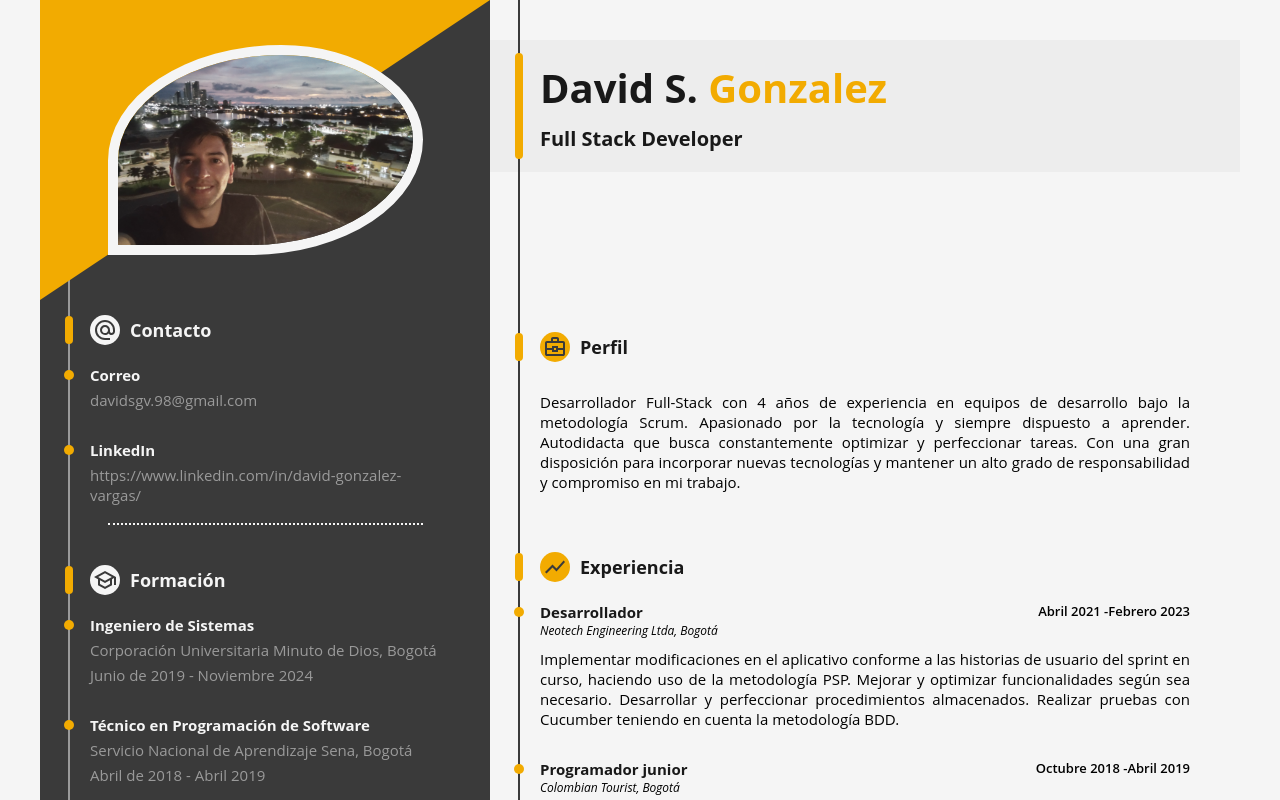
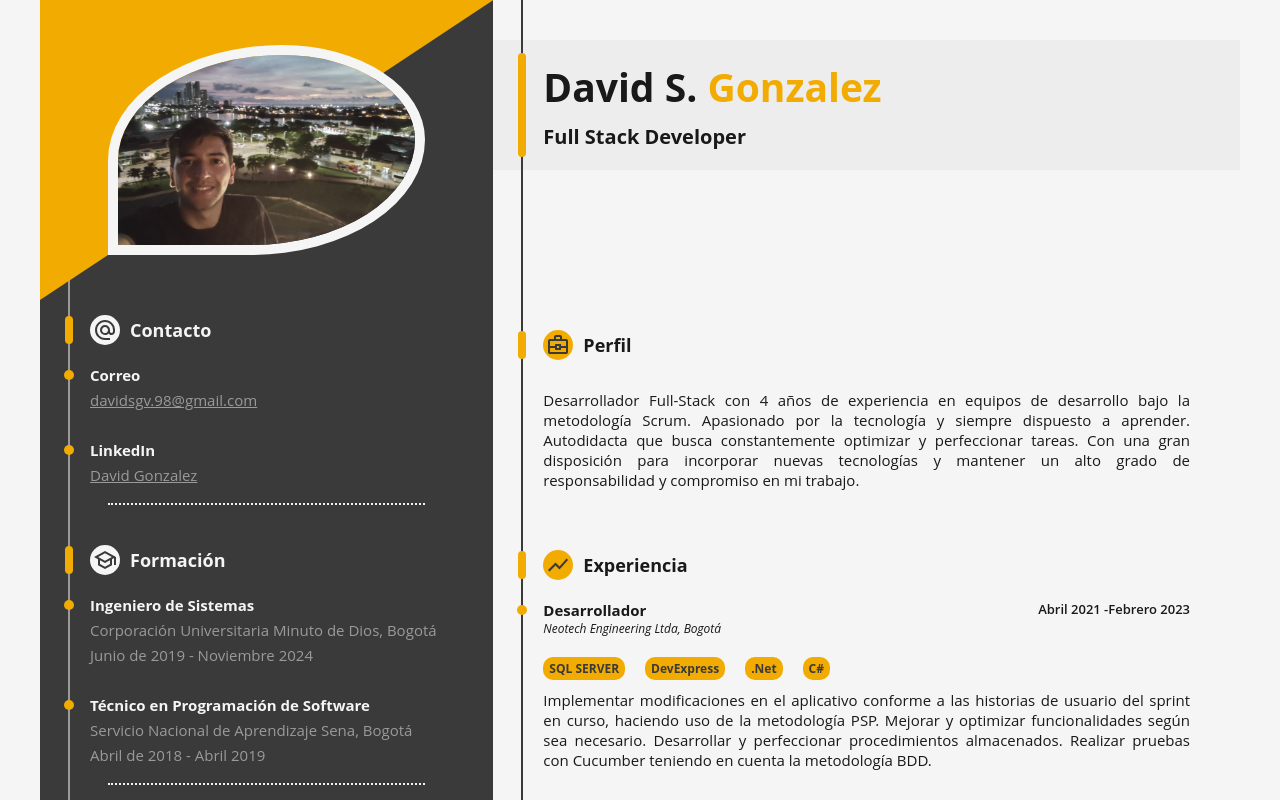
Before and after one commit to davidsgv/davidsgv, a React (Vite) app: page / in a window 1280 px wide. Shown: the top 800 px of the page. Built offline with nearby package versions, Linux system fonts and the light colour scheme.

Commit message:
Add links support and badges components

```diff
--- a/src/App.jsx
+++ b/src/App.jsx
@@ -1,8 +1,3 @@
-// import { useState } from "react";
-// import reactLogo from "./assets/react.svg";
-// import viteLogo from "/vite.svg";
-// import "./assets/css/App.css";
-
 import ImgCirlce from "./components/atoms/ImgCirlce/ImgCirlce";
 import BackgroundTitle from "./components/molecules/BackgroundTitle/BackgroundTitle";
 import SectionDetail from "./components/organisms/SectionDetail/SectionDetail";
@@ -22,11 +17,21 @@ function App() {
     dataItems: [
       {
         title: "Correo",
-        descriptions: ["davidsgv.98@gmail.com"],
+        descriptions: [
+          {
+            link: "mailto:davidsgv.98@gmail.com",
+            text: "davidsgv.98@gmail.com",
+          },
+        ],
       },
       {
         title: "LinkedIn",
-        descriptions: ["https://www.linkedin.com/in/david-gonzalez-vargas/"],
+        descriptions: [
+          {
+            link: "https://www.linkedin.com/in/david-gonzalez-vargas/",
+            text: "David Gonzalez",
+          },
+        ],
       },
     ],
   };
@@ -38,15 +43,23 @@ function App() {
       {
         title: "Ingeniero de Sistemas",
         descriptions: [
-          "Corporación Universitaria Minuto de Dios, Bogotá",
-          "Junio de 2019 - Noviembre 2024",
+          {
+            text: "Corporación Universitaria Minuto de Dios, Bogotá",
+          },
+          {
+            text: "Junio de 2019 - Noviembre 2024",
+          },
         ],
       },
       {
         title: "Técnico en Programación de Software",
         descriptions: [
-          "Servicio Nacional de Aprendizaje Sena, Bogotá",
-          "Abril de 2018 - Abril 2019",
+          {
+            text: "Servicio Nacional de Aprendizaje Sena, Bogotá",
+          },
+          {
+            text: "Abril de 2018 - Abril 2019",
+          },
         ],
       },
     ],
@@ -59,14 +72,24 @@ function App() {
       {
         title: "Platzi",
         descriptions: [
-          "Curso de Docker",
-          "Curso de Gestión Efectiva del Tiempo",
-          "Curso de Go Avanzado: Arquitectura de Eventos y CQRS",
+          {
+            text: "Curso de Docker",
+          },
+          {
+            text: "Curso de Gestión Efectiva del Tiempo",
+          },
+          {
+            text: "Curso de Go Avanzado: Arquitectura de Eventos y CQRS",
+          },
         ],
       },
       {
         title: "UxTIC - CoinEx",
-        descriptions: ["Blockchain y Criptoactivos"],
+        descriptions: [
+          {
+            text: "Blockchain y Criptoactivos",
+          },
+        ],
       },
     ],
   };
@@ -125,8 +148,12 @@ function App() {
         endDate: "Abril 2019",
         BussinesName: "Colombian Tourist, Bogotá",
         description:
-          "Desarrollar e implementar en la página web, los mockups elaborados por el área de diseño. Optimizar la velocidad de carga de las páginas. úmplementar las estrategias de SEO propuestas por la agencia de marketing",
+          "Desarrollar y llevar a cabo la integración de los mockups diseñados por el equipo de diseño en la página web, garantizando coherencia y fidelidad al diseño original. Trabajar activamente en la optimización de la velocidad de carga de las páginas para mejorar la experiencia del usuario y el rendimiento general del sitio. Además, implementar de manera efectiva las estrategias de SEO recomendadas por la agencia de marketing, asegurando una mayor visibilidad y posicionamiento en los motores de búsqueda, y optimizando así el alcance y la relevancia del contenido en línea.",
         skills: ["Javascript", "HTML", "CSS", "DotNetNuke"],
+        link: {
+          link: "https://www.colombiantourist.com/",
+          text: "Colombian Tourist Web",
+        },
       },
     ],
   };
--- a/src/assets/css/main.css
+++ b/src/assets/css/main.css
@@ -11,7 +11,7 @@
     --color-tertiary: #9a9a9a;
     --color-background-transparent: #ededed;
 
-    --font-size-h1: 4rem; /*2rem; */
+    --font-size-h1: 3.9rem; /*2rem; */
     --font-size-h2: 2rem;/*1.5rem;*/
     --font-size-h3: 1.8rem;
     --font-size-h4: 1.5rem;
@@ -33,6 +33,11 @@
 
 html{
     background-color: var(--color-background);
+    color: var(--color-text);
     max-width: 1200px;
     margin: auto;
 }
+
+a:visited{
+    color: var(--color-text);
+}
--- /dev/null
+++ b/src/components/atoms/Badge/Badge.jsx
@@ -0,0 +1,6 @@
+import css from "./Badge.module.css";
+
+export default function Badge(props) {
+  const { text } = props;
+  return <div className={css.badge}>{text}</div>;
+}
--- /dev/null
+++ b/src/components/atoms/Badge/Badge.module.css
@@ -0,0 +1,9 @@
+.badge{
+    background-color: var(--color-primary);
+    display: inline;
+    border-radius: 1rem;
+    padding: 0.3rem 0.6rem;
+    color: var(--color-background-alternate);
+    font-weight: 700;
+    font-size: var(--font-size-description);
+}
--- a/src/components/molecules/DescriptionTitle/DescriptionTitle.jsx
+++ b/src/components/molecules/DescriptionTitle/DescriptionTitle.jsx
@@ -8,11 +8,23 @@ export default function DescriptionTitle(props) {
     <>
       <H4 altColor={altColor}>{title}</H4>
       {descriptions?.map((description, index) => {
-        return (
-          <p key={index} className={`${css.text} ${css.alt}`}>
-            {description}
-          </p>
-        );
+        if (description.link) {
+          return (
+            <a
+              key={index}
+              href={description.link}
+              className={`${css.text} ${altColor && css.alt}`}
+            >
+              {description.text}
+            </a>
+          );
+        } else {
+          return (
+            <p key={index} className={`${css.text} ${altColor && css.alt}`}>
+              {description.text}
+            </p>
+          );
+        }
       })}
     </>
   );
--- a/src/components/molecules/DescriptionTitle/DescriptionTitle.module.css
+++ b/src/components/molecules/DescriptionTitle/DescriptionTitle.module.css
@@ -1,5 +1,6 @@
 .text{
     color: var(--color-text);
+    display: block;
     font-size: var(--font-size-h4);
     margin-top: 0.5rem;
 }
@@ -7,3 +8,7 @@
 .alt{
     color: var(--color-tertiary);
 }
+
+.alt:visited{
+    color: var(--color-tertiary);
+}
--- a/src/components/organisms/SectionDetail/SectionDetail.jsx
+++ b/src/components/organisms/SectionDetail/SectionDetail.jsx
@@ -5,15 +5,16 @@ import css from "./SectionDetail.module.css";
 import List from "../../molecules/List/List";
 import ListItem from "../../atoms/ListItem/ListItem";
 import DescriptionTitle from "../../molecules/DescriptionTitle/DescriptionTitle";
+import Badge from "../../atoms/Badge/Badge";
 
 export default function SectionDetail(props) {
   const { title, icon, text, jobs, skills, dataItems, altColor, separator } =
     props;
 
   const listJobs = jobs?.map((element, index) => {
-    // const jobSkills = element?.skills?.map((skill, indexSkill) => {
-    //   return <Skill key={indexSkill} skill={skill.skill} value={skill.value} />;
-    // });
+    const jobSkills = element?.skills?.map((skill, indexSkill) => {
+      return <Badge key={indexSkill} text={skill} />;
+    });
 
     return (
       <ListItem key={index}>
@@ -24,9 +25,17 @@ export default function SectionDetail(props) {
           BussinesName={element.BussinesName}
           altColor={altColor}
         />
-        <p className={css.text}>{element.description}</p>
-
-        {/* {jobSkills && <div className={css.skill}>{jobSkills}</div>} */}
+        {jobSkills && <div className={css.badgeContainer}>{jobSkills}</div>}
+        {element.description && (
+          <p className={css.text}>{element.description}</p>
+        )}
+        {element.link && (
+          <div className={css.text}>
+            <a className={`${altColor && css.alt}`} href={element.link.link}>
+              {element.link.text}
+            </a>
+          </div>
+        )}
       </ListItem>
     );
   });
--- a/src/components/organisms/SectionDetail/SectionDetail.module.css
+++ b/src/components/organisms/SectionDetail/SectionDetail.module.css
@@ -15,6 +15,7 @@
 }
 
 .text{
+    display: block;
     font-size: var(--font-size);
     text-align: justify;
     margin-top: 1rem;
@@ -29,6 +30,10 @@
     color: var(--color-text-alternate)
 }
 
+.alt:visited{
+    color: var(--color-text-alternate)
+}
+
 .skill{
     column-gap: 2rem;
     display: grid;
@@ -38,6 +43,13 @@
     row-gap: 1rem;
 }
 
+.badgeContainer{
+    display: flex;
+    gap: 2rem;
+    justify-content: flex-start;
+    margin-top: 2rem;
+}
+
 .container hr{
     width: 100%;
 }
--- a/src/components/templates/TwoColumnLayout/TwoColumnLayout.module.css
+++ b/src/components/templates/TwoColumnLayout/TwoColumnLayout.module.css
@@ -40,7 +40,7 @@
 
 .right{
     /* flex: 2 0 550px; */
-    flex: 2 1 450px;
+    flex: 2 1 440px;
     padding-bottom: var(--spacing-sections);
     position: relative;
 }
```
